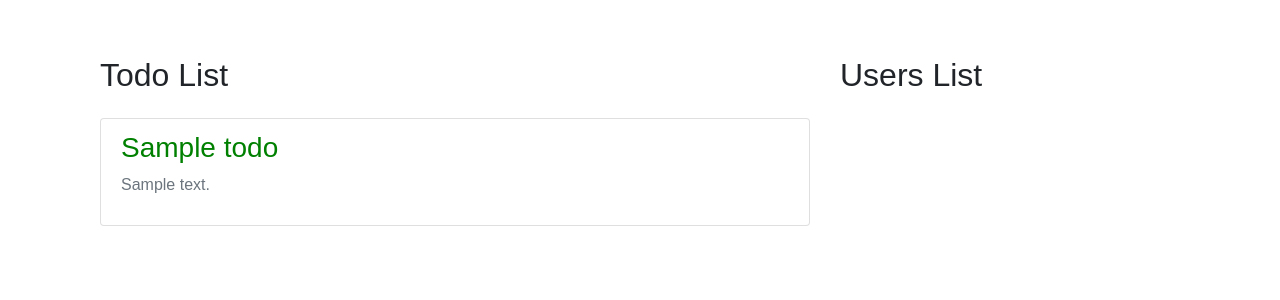
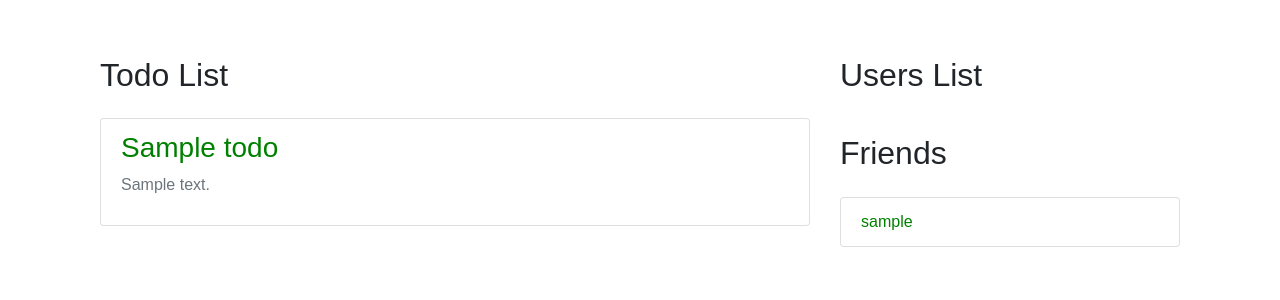
Before and after one commit to GeekKorky/django-python-todolist, a Django app: page / in a window 1280 px wide. Shown: the part 56-356 px from the top of the page. Run offline with Django 3.2, Linux system fonts and the light colour scheme; a user stored in the database is signed in; tables that the repository leaves empty hold one stand-in row (values such as "Sample post"); some libraries are stand-ins or nearby versions.

Commit message:
Add exeption if no friends is selected

```diff
--- a/todos/templates/index.html
+++ b/todos/templates/index.html
@@ -26,6 +26,16 @@
 
         {% endfor %}
       </ul>
+      <h2 class="title">Friends</h2>
+      <ul class="list-group">
+        {% for friend in friends %}
+
+        <li class="list-group-item">
+          <a href="/accounts/profile/">{{ friend.username }}</a>
+        </li>
+
+        {% endfor %}
+      </ul>
     </div>
   </div>
 </div>
--- a/todos/views.py
+++ b/todos/views.py
@@ -1,6 +1,6 @@
 from django.shortcuts import render, redirect, reverse
 from django.http import HttpResponse, HttpResponseRedirect
-from .models import Todo
+from todos.models import Todo, Friend
 from django.contrib.auth.models import User
 from todos.forms import RegistrationForm
 
@@ -9,8 +9,21 @@ def index(request):
 
     todos = Todo.objects.all()[:10]
     users = User.objects.exclude(id=request.user.id)
-    context = {'name': 'Kirk Alain', 'todos': todos, 'users': users}
-    return render(request, 'index.html', context)
+    try:
+        friend = Friend.objects.get(current_user=request.user)
+        friends = friend.users.all()
+        context = {
+            'name': 'Kirk Alain',
+            'todos': todos,
+            'users': users,
+            'friends': friends
+        }
+        return render(request, 'index.html', context)
+
+    except Friend.DoesNotExist:
+
+        context = {'name': 'Kirk Alain', 'todos': todos, 'users': users}
+        return render(request, 'index.html', context)
 
 
 def details(request, id):
```
